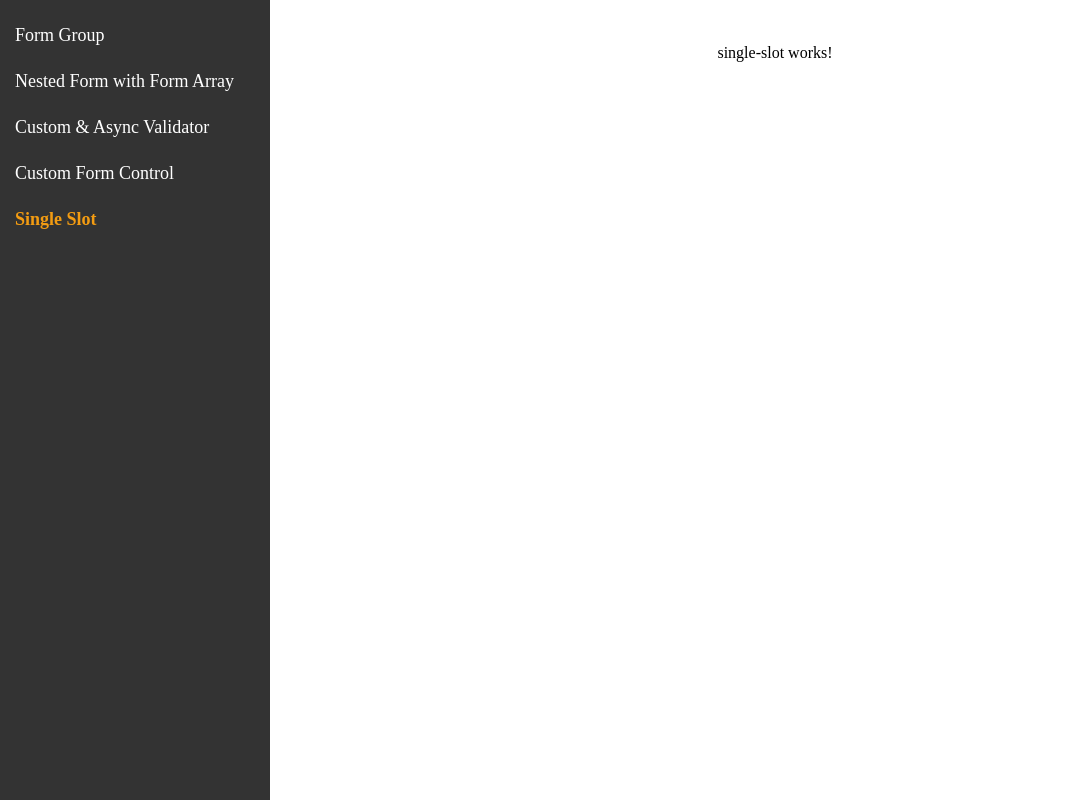
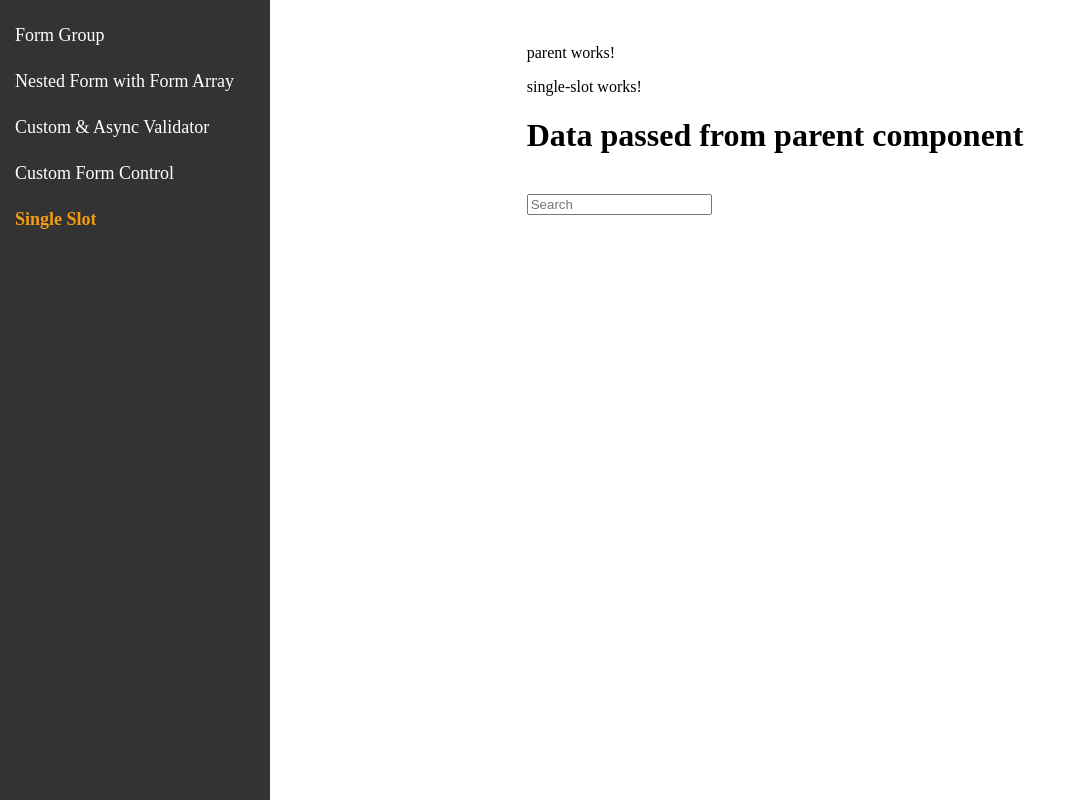
Before and after one commit to etienne-orchis/advanced-ng-app, an Angular app: page /content-projection/single-slot in a window 1280 px wide. Shown: the whole page, without its empty margins (0-1072 px from the left). Built offline with nearby package versions, Linux system fonts and the light colour scheme.

Commit message:
actually i should have called the parent component

```diff
--- a/src/app/app.routes.ts
+++ b/src/app/app.routes.ts
@@ -3,7 +3,7 @@ import { FormGroupComponent } from './components/reactive-form/form-group/form-g
 import { AsyncCustomValidatorComponent } from './components/reactive-form/async-custom-validator/async-custom-validator.component';
 import { NestedFormComponent } from './components/reactive-form/nested-form/nested-form.component';
 import { TestingCustomInputComponent } from './components/testing-custom-input/testing-custom-input.component';
-import { SingleSlotComponent } from './components/content-projection/child/single-slot/single-slot.component';
+import { ParentComponent } from './components/content-projection/parent/parent.component';
 
 export const routes: Routes = [
   { path: '', redirectTo: '/reactive-form/form-group', pathMatch: 'full' },
@@ -29,7 +29,7 @@ export const routes: Routes = [
   },
   {
     path: 'content-projection/single-slot',
-    component: SingleSlotComponent,
+    component: ParentComponent,
     pathMatch: 'full',
   },
 ];
--- a/src/app/components/content-projection/child/single-slot/single-slot.component.html
+++ b/src/app/components/content-projection/child/single-slot/single-slot.component.html
@@ -1 +1,2 @@
 <p>single-slot works!</p>
+<ng-content></ng-content>
--- a/src/app/components/content-projection/parent/parent.component.html
+++ b/src/app/components/content-projection/parent/parent.component.html
@@ -1 +1,6 @@
 <p>parent works!</p>
+<app-single-slot>
+  <h1>Data passed from parent component</h1>
+  <br />
+  <input type="text" (input)="onInputChange($event)" placeHolder="Search" />
+</app-single-slot>
--- a/src/app/components/content-projection/parent/parent.component.ts
+++ b/src/app/components/content-projection/parent/parent.component.ts
@@ -1,11 +1,14 @@
 import { Component } from '@angular/core';
+import { SingleSlotComponent } from '../child/single-slot/single-slot.component';
 
 @Component({
   selector: 'app-parent',
-  imports: [],
+  imports: [SingleSlotComponent],
   templateUrl: './parent.component.html',
-  styleUrl: './parent.component.scss'
+  styleUrl: './parent.component.scss',
 })
 export class ParentComponent {
-
+  onInputChange(event: Event | any) {
+    console.log(event?.target?.value);
+  }
 }
```
